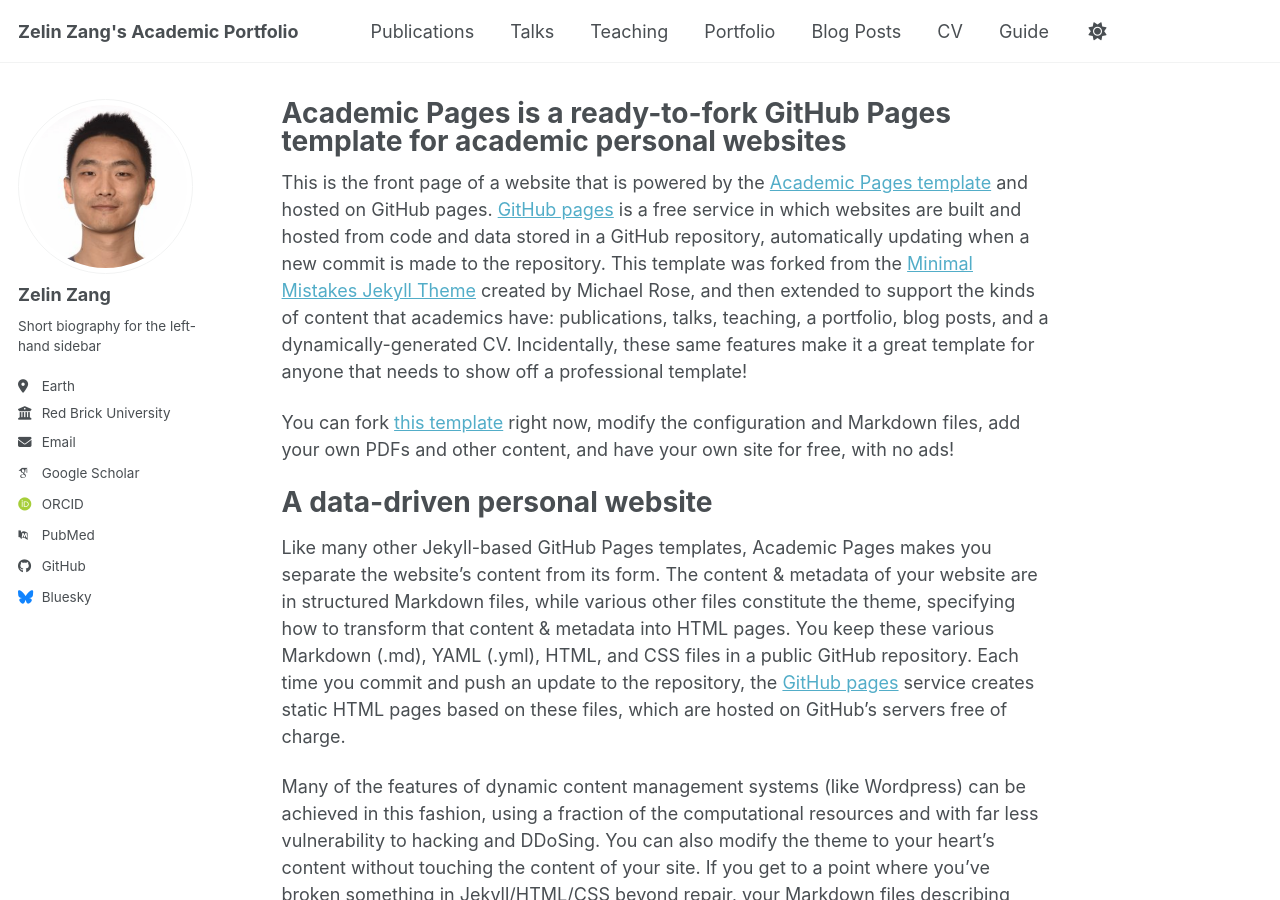
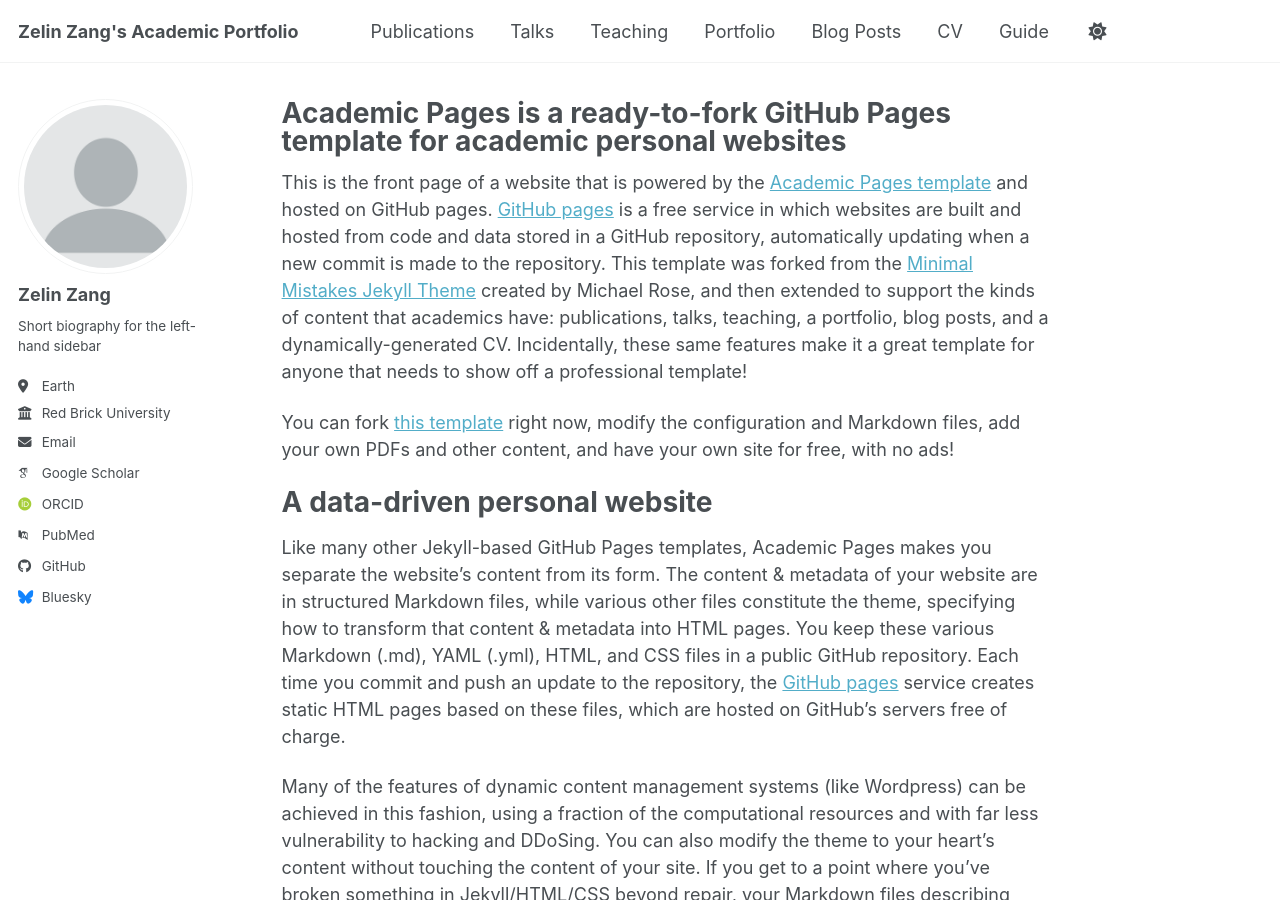
Before and after one commit to zangzelin/zangzelin.github.io, a Jekyll site: the page built from _pages/about.md, in a window 1280 px wide and 900 px high. Built offline with Jekyll 4.4.1, drawn with Linux system fonts in a browser that asks for light colours; some web fonts are replaced; a script bundle is joined from its source files by our own code; library files that are not in the unit come from our copies.

Commit message:
auto push

```diff
--- a/_config.yml
+++ b/_config.yml
@@ -23,7 +23,7 @@ repository               : "academicpages/academicpages.github.io"
 #               Additional customization can be done by editing /_includes/author-profile.html
 author:
   # Biographic information
-  avatar           : "zzl.png"
+  avatar           : "profile.png"
   name             : "Zelin Zang"
   pronouns         : # example: "she/her"
   bio              : "Short biography for the left-hand sidebar"
```
